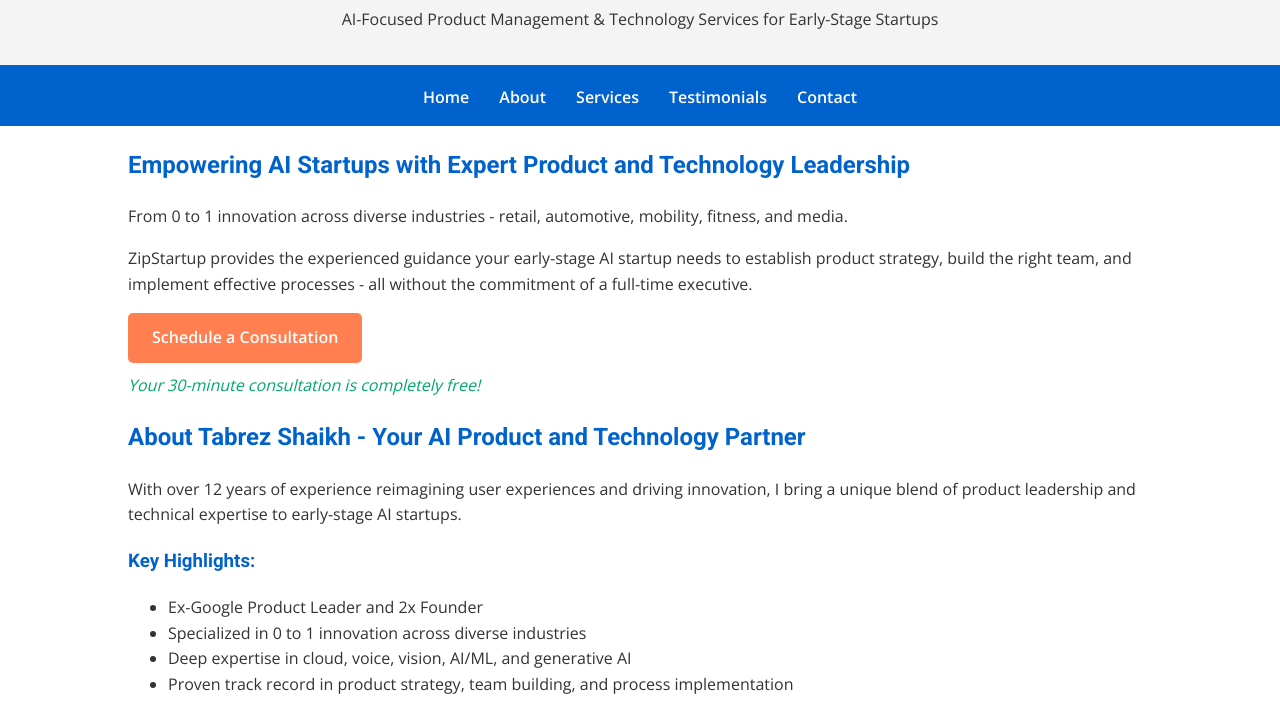
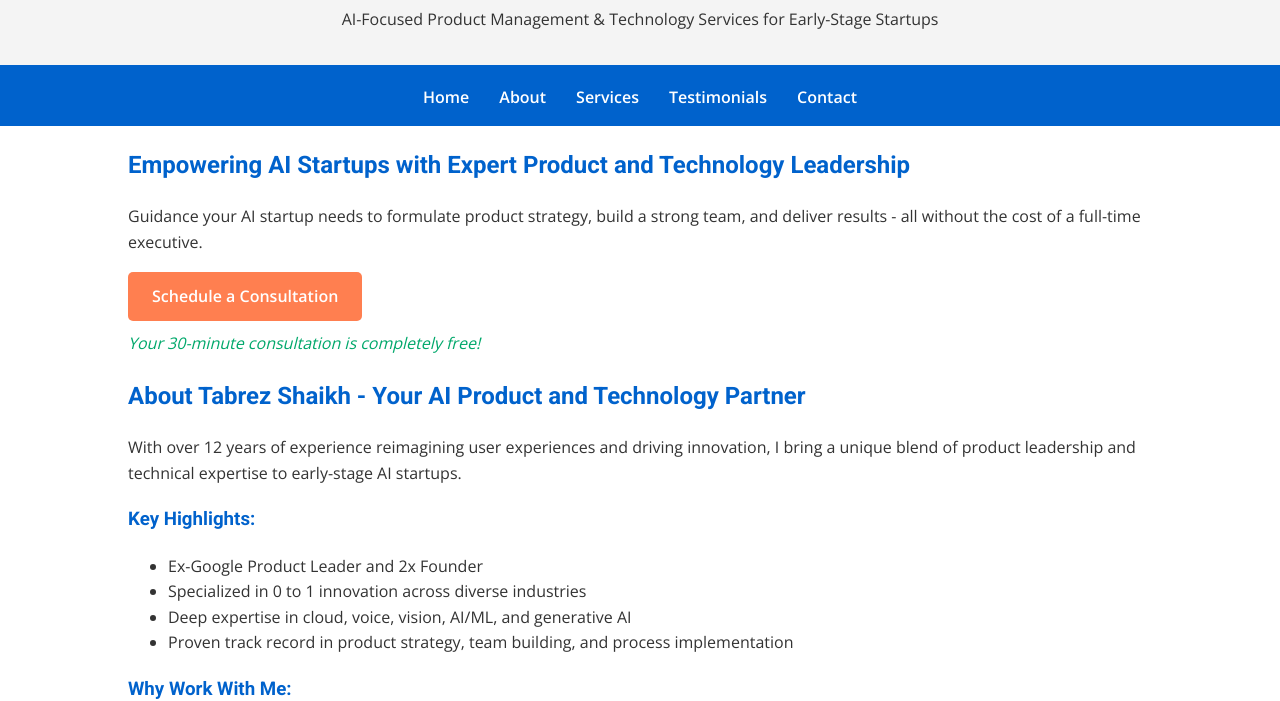
Before and after one commit to zipstartup/zipstartup, a plain HTML site: page index.html in a window 1280 px wide. Shown: the part 103-804 px from the top of the page. Drawn offline with nearby package versions, Linux system fonts and the light colour scheme.

Commit message:
Update index.html
Cleaning up the home page.

```diff
--- a/index.html
+++ b/index.html
@@ -147,8 +147,7 @@
         <div class="container">
             <section id="home">
                 <h2>Empowering AI Startups with Expert Product and Technology Leadership</h2>
-                <p>From 0 to 1 innovation across diverse industries - retail, automotive, mobility, fitness, and media.</p>
-                <p>ZipStartup provides the experienced guidance your early-stage AI startup needs to establish product strategy, build the right team, and implement effective processes - all without the commitment of a full-time executive.</p>
+                <p>Guidance your AI startup needs to formulate product strategy, build a strong team, and deliver results - all without the cost of a full-time executive.</p>
                 <a href="https://calendly.com/tabrez-zipstartup/30min" class="cta-button" target="_blank">Schedule a Consultation</a>
                 <span class="free-consultation">Your 30-minute consultation is completely free!</span>
             </section>
```
